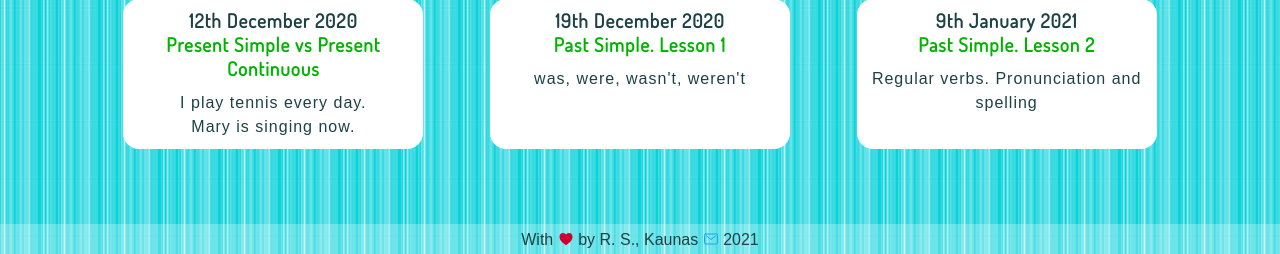
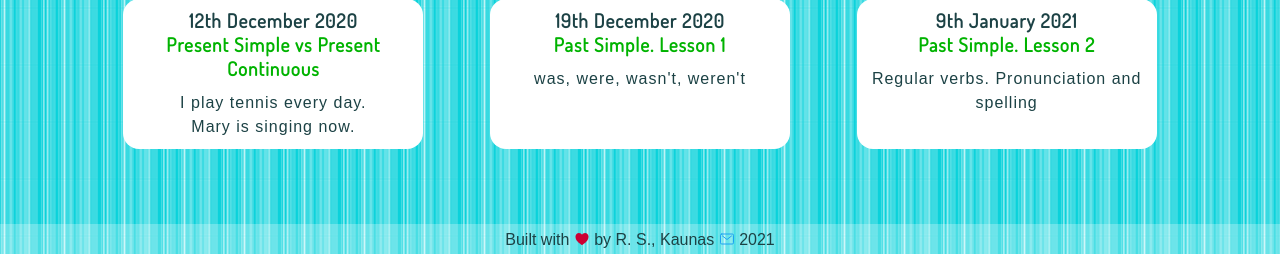
Before and after one commit to r426/teachers_notes_project, a Django app: page / in a window 1280 px wide. Shown: the part 847-1101 px from the top of the page. Run offline with Django 3.2, Linux system fonts and the light colour scheme; data comes from the database, SQL or seed files in the repository; some libraries are stand-ins or nearby versions.

Commit message:
rephrase the footer

```diff
--- a/blog/templates/blog/footer.html
+++ b/blog/templates/blog/footer.html
@@ -8,7 +8,7 @@
 </head>
 <body>
 <footer>
-    <p class="signature">With <a>
+    <p class="signature">Built with <a>
         <ion-icon class="heart" name="heart"></ion-icon>
     </a> by R. S., Kaunas
         <a href="mailto:welcome@listensingtalk.com">
```
